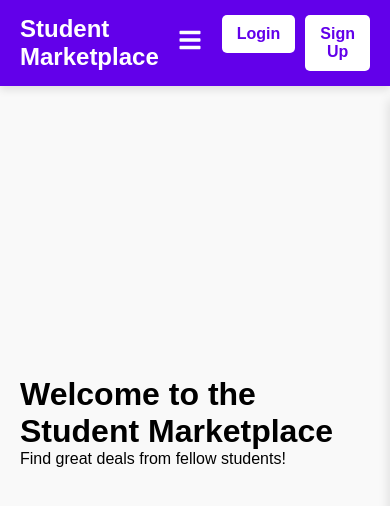
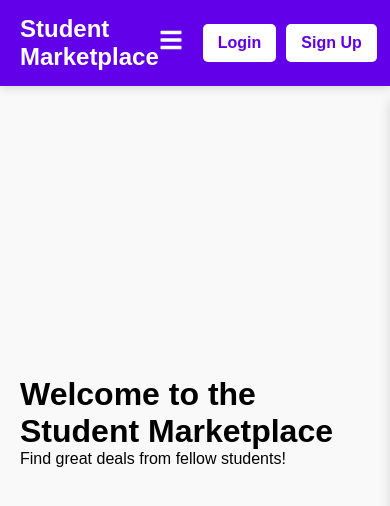
Before and after one commit to Innocentmakaya/stellenbosch-marketplace, a React (Vite) app: page / in a window 390 px wide. Shown: the top 506 px of the page. Built offline with nearby package versions, Linux system fonts and the light colour scheme.

Commit message:
Update login responsiveness

```diff
--- a/src/components/Navbar.css
+++ b/src/components/Navbar.css
@@ -149,4 +149,12 @@
   .logout-button {
     width: 100%; /* Full width for logout button */
   }
+
+  .auth-buttons {
+    flex-direction: row; /* Ensure buttons are in a row */
   }
+
+  .auth-button {
+    white-space: nowrap; /* Prevent text from wrapping */
+  }
+}
```
Lines whose indentation alone changed are shown as unchanged.
